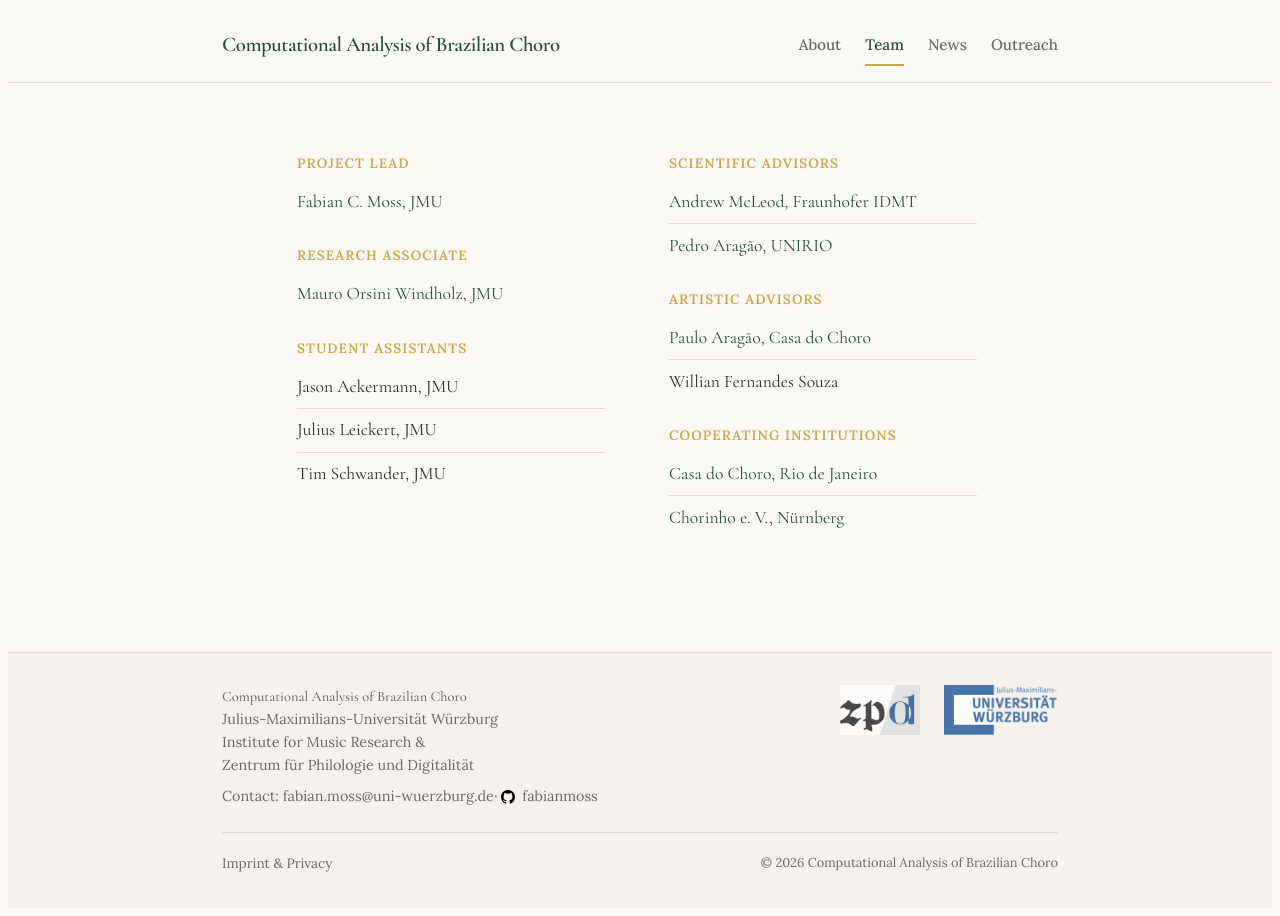
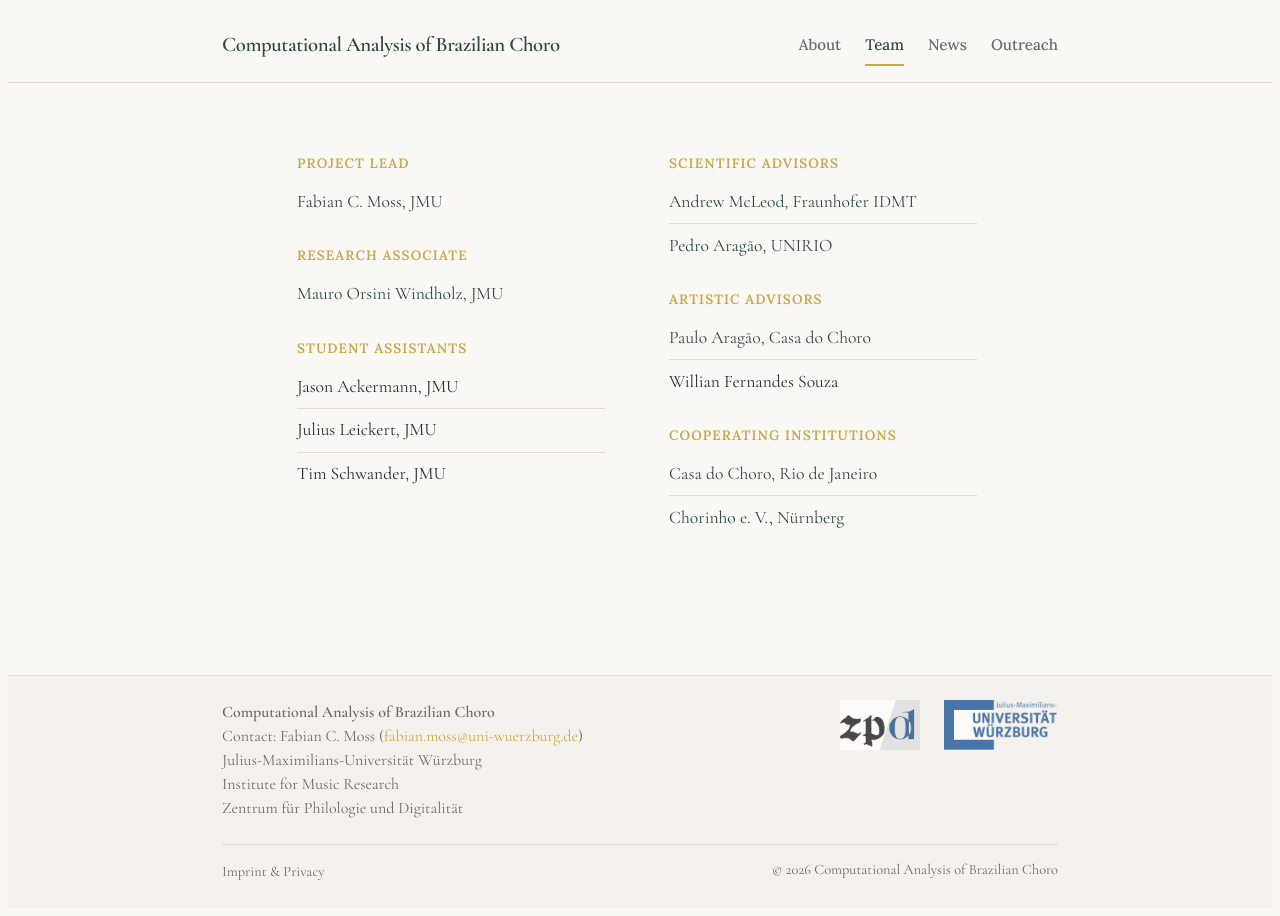
Before and after one commit to fabianmoss/choro, a Jekyll site: the page built from team.md, in a window 1280 px wide. Built offline with Jekyll 4.4.1, drawn with Linux system fonts in a browser that asks for light colours.

Commit message:
update footer

```diff
--- a/_includes/footer.html
+++ b/_includes/footer.html
@@ -1,11 +1,10 @@
-<footer class="site-footer h-card">
-  <data class="u-url" href="{{ "/" | relative_url }}"></data>
+<footer class="site-footer">
   <div class="wrapper">
     <div class="footer-main">
       <div class="footer-col footer-col-1">
         <p class="footer-title">{{ site.title | escape }}</p>
-        <p class="footer-affiliation">Julius-Maximilians-Universität Würzburg <br> Institute for Music Research & <br> Zentrum für Philologie und Digitalität</p>
-        <p class="footer-contact">Contact: <a href="mailto:{{ site.email }}">{{ site.email }}</a>{%- if site.github_username -%} · <a href="https://github.com/{{ site.github_username }}" target="_blank"><svg class="svg-icon"><use xlink:href="{{ "/assets/minima-social-icons.svg#github" | relative_url }}"></use></svg> {{ site.github_username }}</a>{%- endif -%}</p>
+        <p class="footer-name">Contact: Fabian C. Moss (<a href="mailto:{{ site.email }}">{{ site.email }}</a>)</p>
+        <p class="footer-affiliation">Julius-Maximilians-Universität Würzburg<br>Institute for Music Research<br>Zentrum für Philologie und Digitalität</p>
       </div>
       <div class="footer-col footer-col-2 footer-logo">
         <a href="https://www.uni-wuerzburg.de/zpd/" target="_blank" title="Zentrum für Philologie und Digitalität">
--- a/assets/css/style.scss
+++ b/assets/css/style.scss
@@ -512,56 +512,59 @@ a:hover {
 }
 
 .footer-col p {
-  font-size: 0.9rem;
+  font-family: var(--font-heading);
+  font-size: 1rem;
   color: var(--color-text-light);
   margin: 0;
-  line-height: 1.6;
+  line-height: 1.5;
 }
 
+.footer-title {
+  font-family: var(--font-heading);
+  font-size: 1.1rem;
+  font-weight: 600;
+  color: var(--color-accent);
+  margin: 0 0 0.25rem 0;
+}
 
+.footer-name {
+  margin-top: 0.25rem;
+}
+
+.footer-name a {
+  color: var(--color-accent-light);
+}
+
+.footer-name a:hover {
+  color: var(--color-accent);
+  text-decoration: underline;
+}
 
 .footer-affiliation {
-  margin-bottom: 0.5rem !important;
-}
-
-.footer-contact {
-  font-size: 0.85rem;
-}
-
-.footer-contact .svg-icon {
-  width: 14px;
-  height: 14px;
-  vertical-align: middle;
-  margin-right: 0.2rem;
-}
-
-.footer-col a {
-  color: var(--color-text-light);
-  transition: color 0.2s ease;
-}
-
-.footer-col a:hover {
-  color: var(--color-accent);
-  text-decoration: underline;
+  margin-top: 0.5rem;
 }
 
 .footer-logo a {
   display: flex;
 }
 
+.site-footer {
+  padding: 1.5rem 0;
+}
+
 .footer-bottom {
   display: flex;
   justify-content: space-between;
   align-items: center;
-  padding-top: 1rem;
+  padding-top: 0.75rem;
   gap: 1rem;
   flex-wrap: wrap;
 }
 
 .footer-legal a {
-  font-size: 0.85rem;
+  font-family: var(--font-heading);
+  font-size: 0.9rem;
   color: var(--color-text-light);
-  transition: color 0.2s ease;
 }
 
 .footer-legal a:hover {
@@ -570,41 +573,10 @@ a:hover {
 }
 
 .footer-copyright {
-  font-size: 0.8rem;
+  font-family: var(--font-heading);
+  font-size: 0.9rem;
   color: var(--color-text-light);
   margin: 0;
-}
-
-.contact-list {
-  list-style: none;
-  padding: 0;
-  margin: 0;
-}
-
-.contact-list li {
-  font-size: 0.95rem;
-  color: var(--color-text-light);
-  margin-bottom: 0.5rem;
-}
-
-.social-media-list {
-  list-style: none;
-  padding: 0;
-  margin: 0;
-}
-
-.social-media-list li {
-  display: inline-block;
-  margin-right: 1rem;
-}
-
-.social-media-list a {
-  color: var(--color-text-light);
-  font-size: 0.9rem;
-}
-
-.social-media-list a:hover {
-  color: var(--color-accent);
 }
 
 .svg-icon {
@@ -612,14 +584,6 @@ a:hover {
   height: 18px;
   vertical-align: middle;
   margin-right: 0.3rem;
-}
-
-.footer-title {
-  font-family: var(--font-heading);
-  font-size: 1.1rem;
-  font-weight: 500;
-  color: var(--color-accent);
-  margin-bottom: 0.5rem;
 }
 
 .footer-logo {
```
